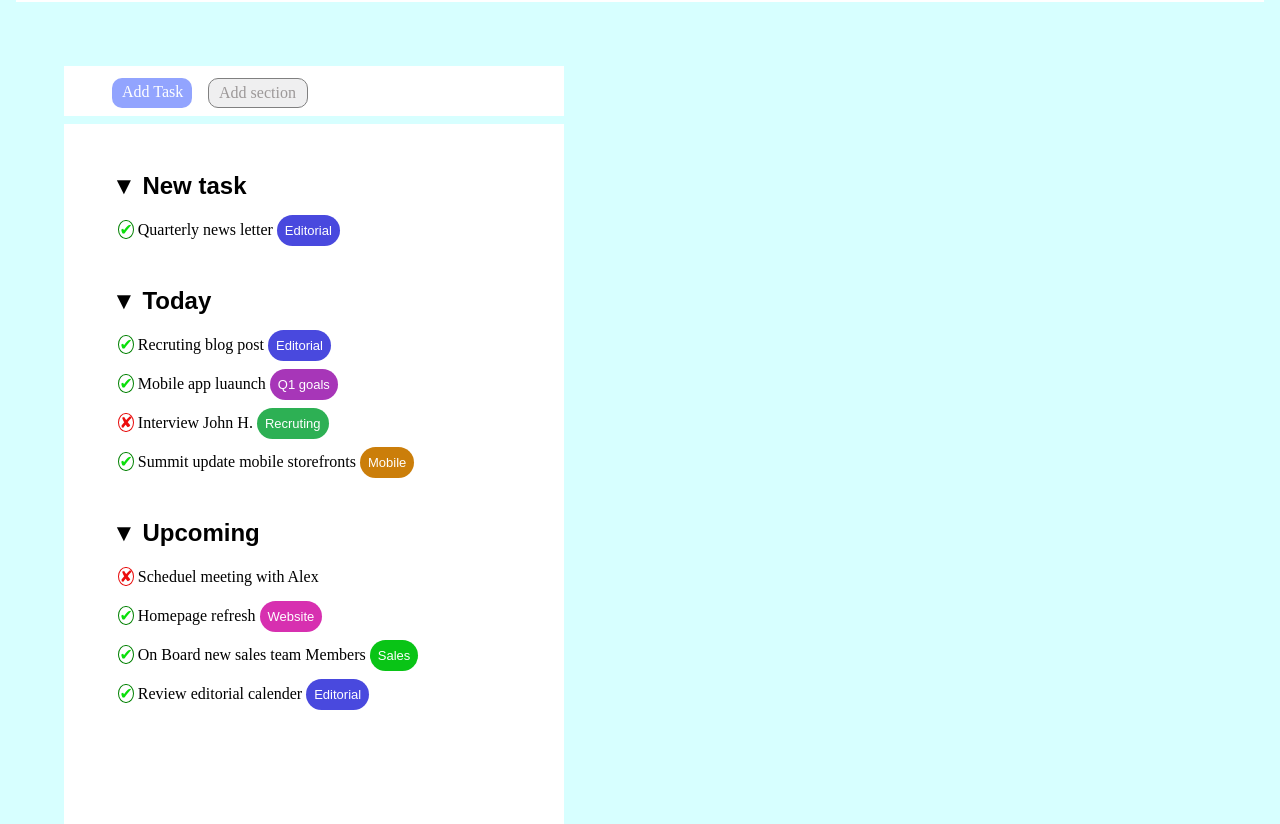
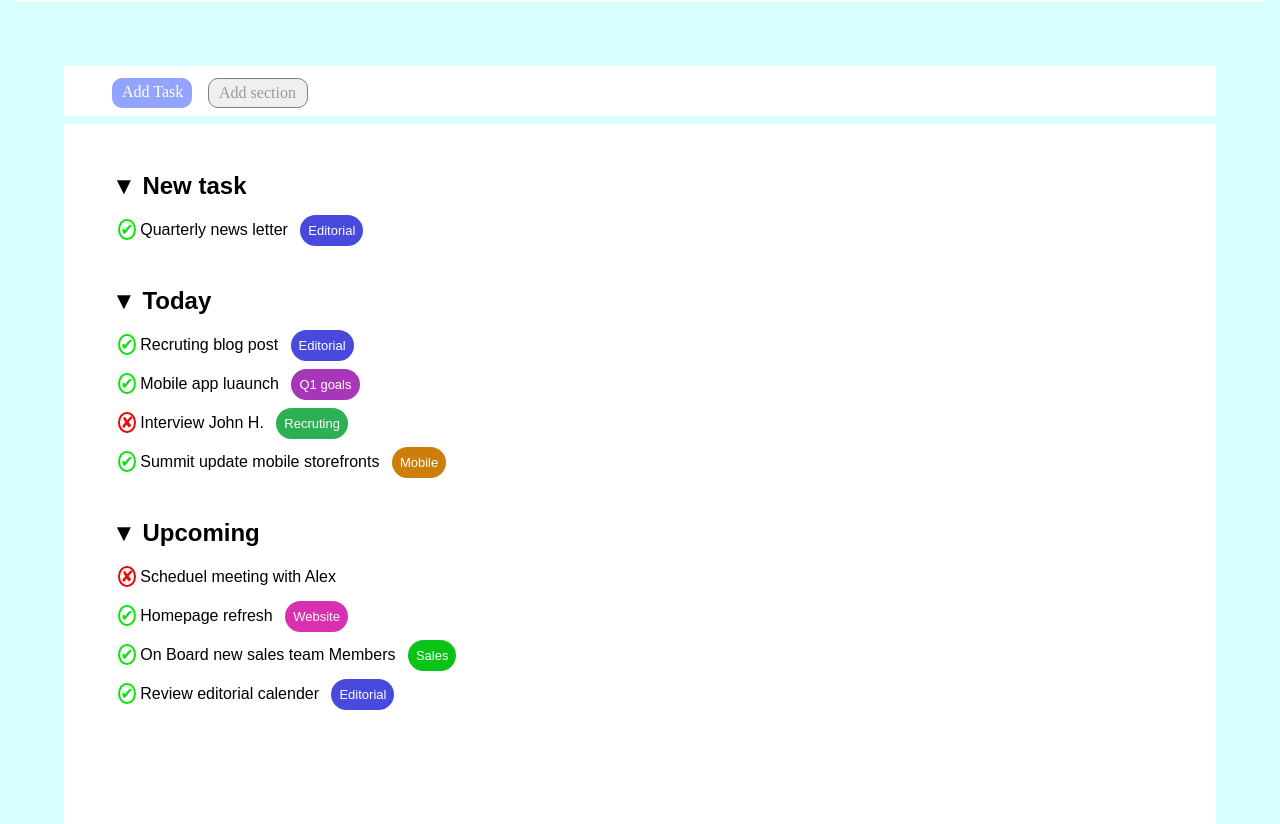
Before and after one commit to JanLascala/html-css-toboolist, a plain HTML site: page index.html in a window 1280 px wide. Shown: the part 104-928 px from the top of the page. Drawn offline with Linux system fonts and the light colour scheme.

Commit message:
Small refinements in; sizing, postioning, fonts

```diff
--- a/ass/style/style.css
+++ b/ass/style/style.css
@@ -26,7 +26,7 @@ h1 {
 
 #functioncontainer {
     height: 50px;
-    width: 500px;
+
     background-color: white;
     margin: 4rem;
     position: relative;
@@ -63,10 +63,11 @@ h1 {
 /* section second-main container*/
 
 #maincontainer {
-    width: 500px;
+
     height: 700px;
     background-color: white;
     margin-left: 4rem;
+    margin-right: 4rem;
     margin-top: -3.5rem;
 
 }
@@ -79,14 +80,19 @@ h2 {
 }
 
 p {
+    font-family: Arial, Helvetica, sans-serif;
     margin-left: 3.4rem;
     margin-top: 20px;
 
 }
 
+mark {
+    margin-left: 0.5rem;
+    font-size: 13px;
+}
+
 #editorial {
     font-family: Arial, Helvetica, sans-serif;
-    font-size: 13px;
     color: white;
     padding: 0.5rem;
     border-radius: 30px;
@@ -95,22 +101,22 @@ p {
 }
 
 #checkmark {
+
     color: rgb(11, 223, 11);
-    border: 1px solid green;
+    border: 2px solid rgb(14, 230, 14);
     border-radius: 50%;
 
 }
 
 #cross {
     color: rgb(236, 12, 12);
-    border: 1px solid rgb(231, 9, 9);
+    border: 2px solid rgb(231, 9, 9);
     border-radius: 50%;
 
 }
 
 #goals {
     font-family: Arial, Helvetica, sans-serif;
-    font-size: 13px;
     color: white;
     padding: 0.5rem;
     border-radius: 30px;
@@ -119,7 +125,6 @@ p {
 
 #recruting {
     font-family: Arial, Helvetica, sans-serif;
-    font-size: 13px;
     color: white;
     padding: 0.5rem;
     border-radius: 30px;
@@ -128,7 +133,6 @@ p {
 
 #mobile {
     font-family: Arial, Helvetica, sans-serif;
-    font-size: 13px;
     color: white;
     padding: 0.5rem;
     border-radius: 30px;
@@ -137,7 +141,6 @@ p {
 
 #website {
     font-family: Arial, Helvetica, sans-serif;
-    font-size: 13px;
     color: white;
     padding: 0.5rem;
     border-radius: 30px;
@@ -146,7 +149,6 @@ p {
 
 #sales {
     font-family: Arial, Helvetica, sans-serif;
-    font-size: 13px;
     color: white;
     padding: 0.5rem;
     border-radius: 30px;
```
